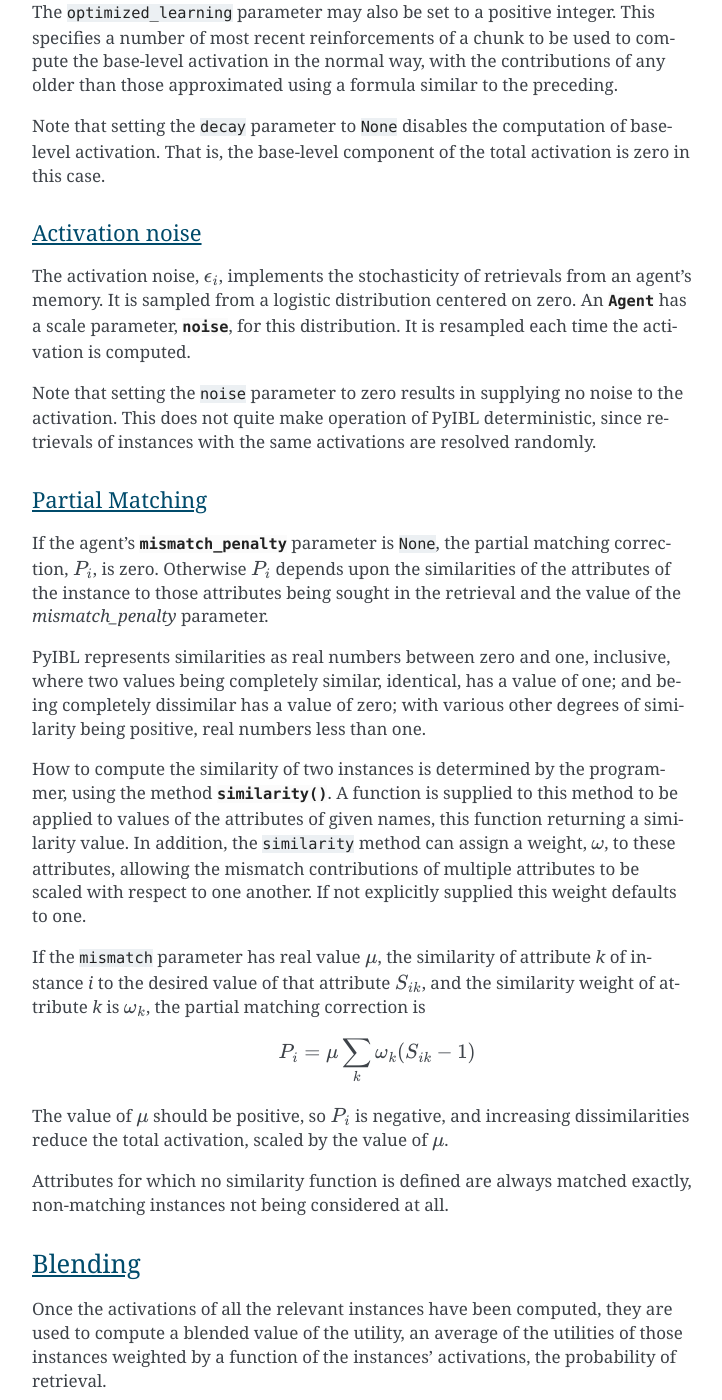
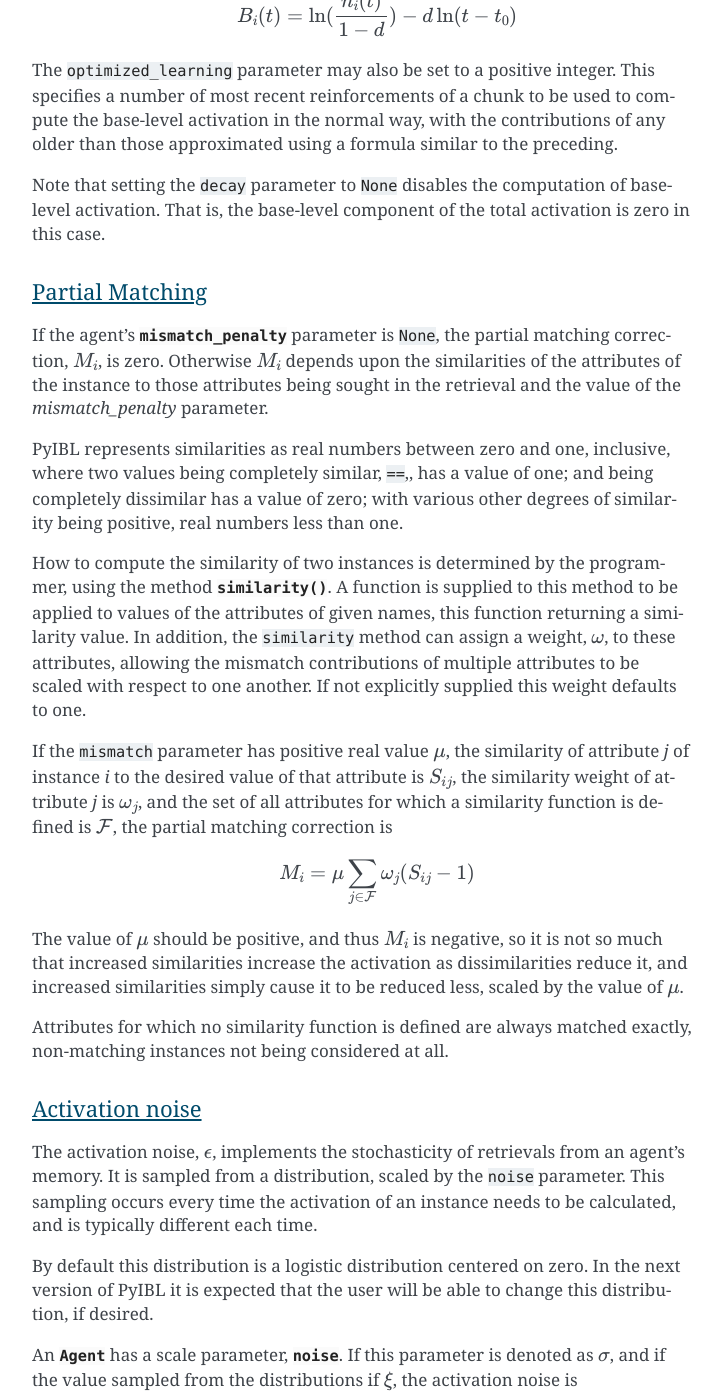
Before and after one commit to DDM-Lab/pyibl, a Sphinx documentation site: the page built from doc/index.rst, in a window 1280 px wide and 1400 px high, scrolled down 17245 px. Shown: the whole window, without its empty margins (388-1110 px from the left). Built offline with Sphinx 7.4.7, drawn with Linux system fonts in a browser that asks for light colours; formulas are drawn with MathJax 3; the version number could not be read and is left out; some of the changed text lies outside the part shown.

Commit message:
tweak the documentation

```diff
--- a/doc/index.rst
+++ b/doc/index.rst
@@ -846,31 +846,32 @@ a real number describing
 how likely it is to be recalled, based on how frequently and recently it has been experienced by the :class:`Agent`, and how well it
 matches the attributes of what is to be retrieved.
 
-The activation, :math:`A_{i}` of instance *i* is a sum of three
+The activation, :math:`A_{i}(t)` of instance *i* at time *t* is a sum of three
 components,
 
-  .. math:: A_{i} = B_{i} + \epsilon_{i} + P_{i}
+  .. math:: A_{i}(t) = B_{i}(t) + M_{i} + \epsilon
 
-the base-level activation, the activation noise, and the partial matching correction.
+the base-level activation, the partial matching correction, and the activation noise.
 
 Base-level activation
 ~~~~~~~~~~~~~~~~~~~~~
 
-The base-level activation, :math:`B_{i}`, describes the frequency and recency of the instance *i*,
+The base-level activation, :math:`B_{i}(t)`, describes the frequency and recency of the instance *i*,
 and depends upon the :attr:`decay` parameter of the :class:`Agent`, *d*. In the normal case, when the
 agent's :attr:`optimized_learning` parameter is ``False``, the base-level activation is computed using
-the amount of time that has elapsed since each of the past appearances of *i*, which in the following
-are denoted as the various :math:`t_{ij}`.
+the amount of time that has elapsed since each of the past experiences of *i*; in the following this
+set of times of experiences of *i* before *t* is denoted by :math:`\mathcal{T}_{i}(t)`.
 
-  .. math:: B_{i} = \ln(\sum_{j} t_{ij}^{-d})
+
+  .. math:: B_{i}(t) = \ln \left( \sum_{t' \in \mathcal{T}_{i}(t)} (t - t')^{-d} \right)
 
 If the agent's :attr:`optimized_learning` parameter is ``True`` an approximation is used instead, sometimes less taxing of
 computational resources. It is particularly useful if the same instances are expected to be seen many times, and assumes
 that repeated experiences of the various instances are distributed roughly evenly over time.
-Instead of using the times of all the past occurrences of *i*, it uses :math:`L_i`, the amount of time since
-the first appearance of *i*, and :math:`n_i`, a count of the number of times *i* has appeared.
+Instead of using the times of all the past occurrences of *i*, it uses :math:`t_{0}`, the time of
+the first appearance of *i*, and :math:`n_i(t)`, a count of the number of times *i* has appeared before time *t*.
 
-  .. math:: B_{i} = \ln(\frac{n_i}{1 - d}) - d \ln(L_i)
+  .. math:: B_{i}(t) = \ln(\frac{n_{i}(t)}{1 - d}) - d \ln(t - t_{0})
 
 The ``optimized_learning`` parameter may also be set to a positive integer. This specifies a number of most recent
 reinforcements of a chunk to be used to compute the base-level activation in the normal way, with the contributions
@@ -879,26 +880,14 @@ of any older than those approximated using a formula similar to the preceding.
 Note that setting the ``decay`` parameter to ``None`` disables the computation of base-level
 activation. That is, the base-level component of the total activation is zero in this case.
 
-Activation noise
-~~~~~~~~~~~~~~~~
-
-The activation noise, :math:`\epsilon_{i}`, implements the stochasticity of retrievals from an agent's memory.
-It is sampled from a logistic distribution centered on zero. An :class:`Agent` has a scale
-parameter, :attr:`noise`, for this distribution. It is resampled each time the activation is computed.
-
-Note that setting the ``noise`` parameter to zero results in supplying
-no noise to the activation. This does not quite make operation of
-PyIBL deterministic, since retrievals of instances with the same
-activations are resolved randomly.
-
 Partial Matching
 ~~~~~~~~~~~~~~~~
 
-If the agent's :attr:`mismatch_penalty` parameter is ``None``, the partial matching correction, :math:`P_{i}`, is zero.
-Otherwise :math:`P_{i}` depends upon the similarities of the attributes of the instance to those attributes
+If the agent's :attr:`mismatch_penalty` parameter is ``None``, the partial matching correction, :math:`M_{i}`, is zero.
+Otherwise :math:`M_{i}` depends upon the similarities of the attributes of the instance to those attributes
 being sought in the retrieval and the value of the `mismatch_penalty` parameter.
 
-PyIBL represents similarities as real numbers between zero and one, inclusive, where two values being completely similar, identical,
+PyIBL represents similarities as real numbers between zero and one, inclusive, where two values being completely similar, ``==``,,
 has a value of one; and being completely dissimilar has a value of zero; with various other degrees of similarity being
 positive, real numbers less than one.
 
@@ -909,18 +898,40 @@ attributes of given names, this function returning a similarity value. In additi
 can assign a weight, :math:`\omega`, to these attributes, allowing the mismatch contributions of multiple attributes
 to be scaled with respect to one another. If not explicitly supplied this weight defaults to one.
 
-If the ``mismatch`` parameter has real value :math:`\mu`, the similarity of attribute *k* of
+If the ``mismatch`` parameter has positive real value :math:`\mu`, the similarity of attribute *j* of
 instance *i* to the desired
-value of that attribute :math:`S_{ik}`, and the similarity weight of attribute *k* is :math:`\omega_{k}`,
+value of that attribute is :math:`S_{ij}`, the similarity weight of attribute *j* is :math:`\omega_{j}`,
+and the set of all attributes for which a similarity function is defined is :math:`\mathcal{F}`,
 the partial matching correction is
 
-  .. math:: P_{i} = \mu \sum_{k} \omega_{k} (S_{ik} - 1)
+  .. math:: M_{i} = \mu \sum_{j \in \mathcal{F}} \omega_{j} (S_{ij} - 1)
 
-The value of :math:`\mu` should be positive, so :math:`P_{i}` is negative, and increasing dissimilarities
-reduce the total activation, scaled by the value of :math:`\mu`.
+The value of :math:`\mu` should be positive, and thus :math:`M_{i}` is negative, so it is not so much that increased
+similarities increase the activation as dissimilarities reduce it, and increased similarities simply cause it
+to be reduced less, scaled by the value of :math:`\mu`.
 
 Attributes for which no similarity function is defined are always matched exactly, non-matching instances not
 being considered at all.
+
+Activation noise
+~~~~~~~~~~~~~~~~
+
+The activation noise, :math:`\epsilon`, implements the stochasticity of retrievals from an agent's memory.
+It is sampled from a distribution, scaled by the ``noise`` parameter. This sampling occurs every time the
+activation of an instance needs to be calculated, and is typically different each time.
+
+By default this distribution is a logistic distribution centered on zero. In the next version of PyIBL
+it is expected that the user will be able to change this distribution, if desired.
+
+An :class:`Agent` has a scale parameter, :attr:`noise`. If this parameter is denoted as :math:`\sigma`, and
+if the value sampled from the distributions if :math:`\xi`, the activation noise is
+
+  .. math:: \epsilon = \sigma \xi
+
+Note that setting the ``noise`` parameter to zero results in supplying
+no noise to the activation. This does not quite make operation of
+PyIBL deterministic, since retrievals of instances with the same
+activations are resolved randomly.
 
 
 Blending
@@ -932,19 +943,20 @@ of the instances' activations, the probability of retrieval.
 
 A parameter, the :attr:`temperature`, or :math:`\tau`, is used in constructing this blended value.
 In PyIBL the value of this parameter is by default the :attr:`noise` parameter used for activation noise,
-multiplied by :math:`\sqrt{2}`. However it can be set independently of the ``noise``, if preferred.
+multiplied by :math:`\sqrt{2}`. However it can be set independently of the ``noise``, if preferred, and is
+often set to ``1``.
 
-If *m* is the set of instances matching the criteria, and, for :math:`i \in m`, the activation
-of instance *i* is :math:`a_{i}`, we define a weight, :math:`w_{i}`, used to compute a probability of retrieval
-describing the contribution *i* makes to the blended value
+For a given option being considered, *k*, let :math:`\mathcal{M}_{k}` be the set of all matching instances.
+Then the probability of retrieval of instance :math:`i \in \mathcal{M}_{k}` at time *t* is
 
-  .. math:: w_{i} = e^{a_{i} / \tau}
+  .. math:: P_{i}(t) = \frac{e^{A_{i}(t) / \tau}}{\sum_{i' \in \mathcal{M}_{k}}{e^{A_{i'}(t) / \tau}}}
 
-The probabilty of retrieval is simply the weight divided by the sum of all the weights for a given potential outcome.
-If :math:`u_{i}` is the utility, that is the outcome value, stored in instance *i*,
-the  blended value, *BV*, is then
+From these we can compute the blended value at time *t*, :math:`V_{k}(t)` of this option's various utilities in the
+instances for this option. If :math:`u_{i}` is the utility that was provided as the first argument in the call to
+:meth:`respond` that completed the experience of instance *i*, or equivalently was supplied by a call to
+:meth:`populate` or with the :attr:`default_utility`, this blended value is
 
-  .. math:: BV =\, \sum_{i \in m}{\, \frac{w_{i}}{\sum_{j \in m}{w_{j}}} \; u_{i}}
+  .. math:: V_{k}(t) = \sum_{i \in \mathcal{M}_{k}}{P_{i}(t) u_{i}}
 
 
 Changes to PyIBL
```
